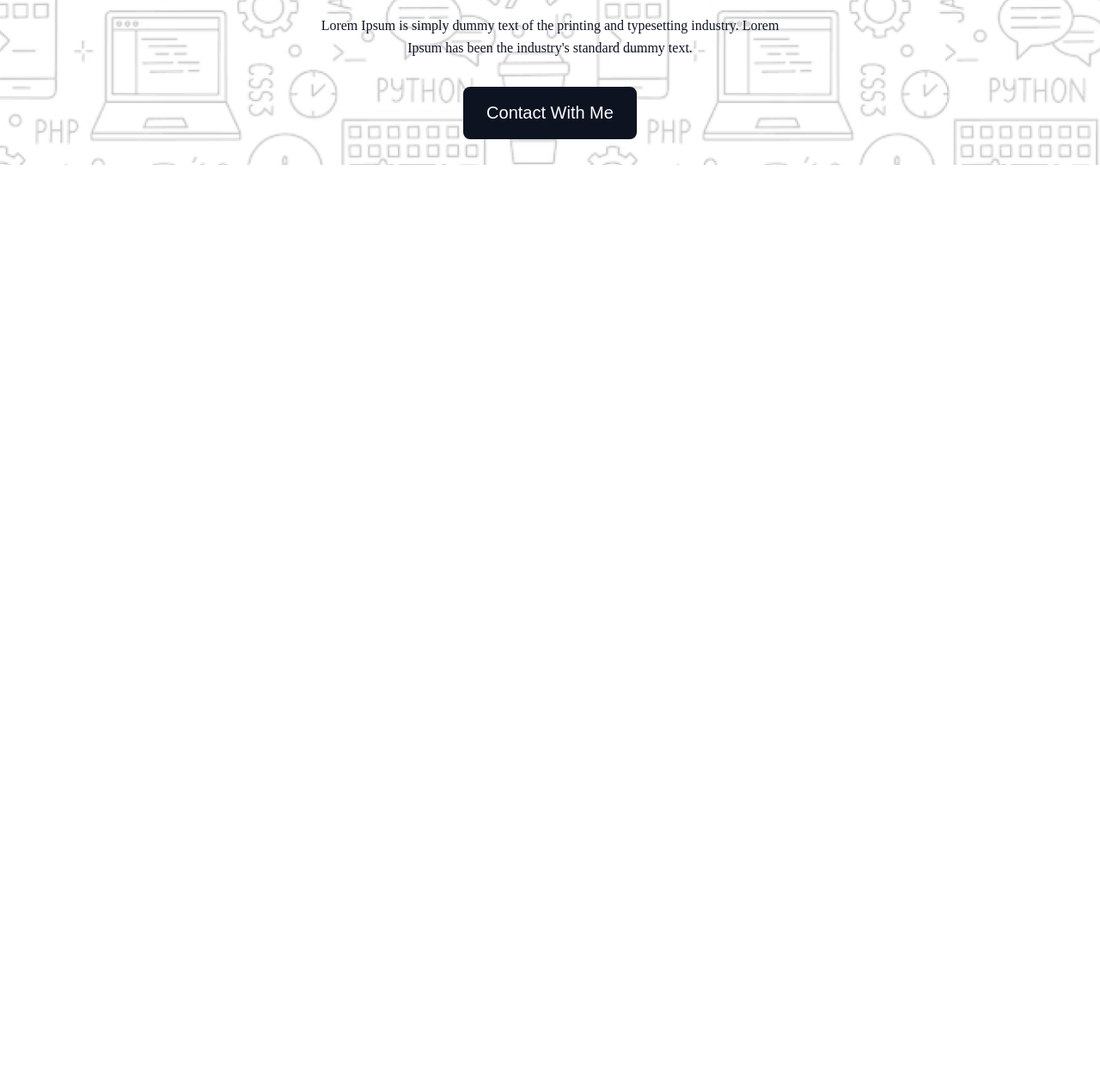
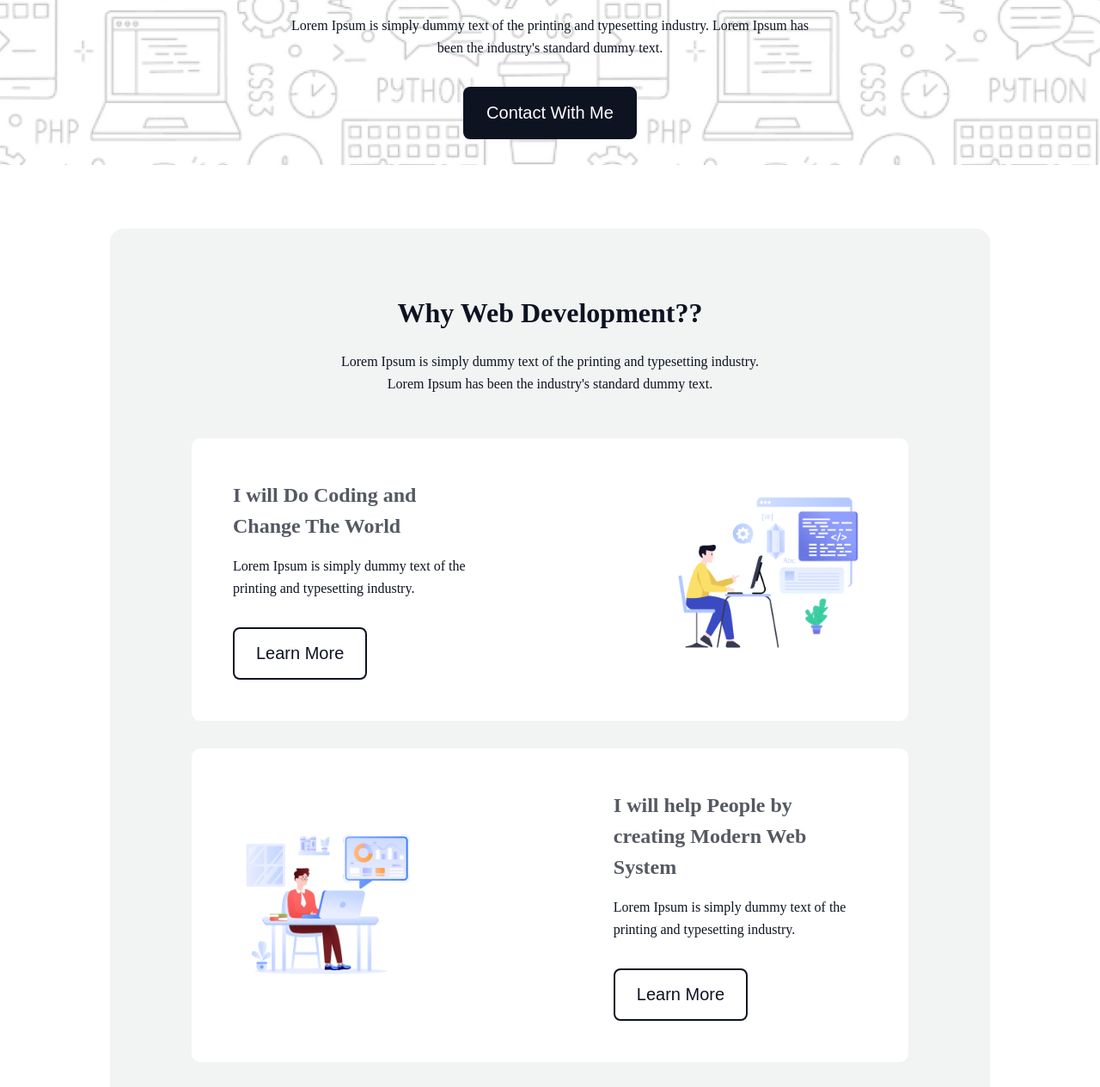
Before and after one commit to borhansiddque/m6-web-dev-portfolio-gias-vai, a plain HTML site: page index.html in a window 1280 px wide. Shown: the part 574-1839 px from the top of the page at 86% size. Before the commit the page ends 800 px from the top, so only its background shows below. Drawn offline with Linux system fonts and the light colour scheme; a web font is replaced by a local one.

Commit message:
Why Web Development Section Done

```diff
--- a/index.html
+++ b/index.html
@@ -32,7 +32,49 @@
         </div>
     </header>
     <main>
-
+        <div class="container">
+            <section class="why-web-development">
+                <div class="section-head">
+                    <h2 class="section-title">Why Web Development??</h2>
+                    <p class="paragraph">Lorem Ipsum is simply dummy text of the printing and typesetting industry. Lorem Ipsum has been the industry's standard dummy text.</p>
+                </div>
+                <div class="web-development-cards-container">
+                    <!-- card 1 -->
+                    <div class="web-development-card">
+                        <div class="web-development-card-content">
+                            <h4>I will Do Coding and Change The World</h4>
+                            <p class="paragraph">Lorem Ipsum is simply dummy text of the printing and typesetting industry.</p>
+                            <button class="btn">Learn More</button>
+                        </div>
+                        <div class="web-development-card-img">
+                            <img src="./assets/dev-1.png" alt="">
+                        </div>
+                    </div>
+                    <!-- card 2 -->
+                    <div class="web-development-card">
+                        <div class="web-development-card-img">
+                            <img src="./assets/dev-2.png" alt="">
+                        </div>
+                        <div class="web-development-card-content">
+                            <h4>I will help People by creating Modern Web System</h4>
+                            <p class="paragraph">Lorem Ipsum is simply dummy text of the printing and typesetting industry.</p>
+                            <button class="btn">Learn More</button>
+                        </div>
+                    </div>
+                    <!-- card 3 -->
+                    <div class="web-development-card">
+                        <div class="web-development-card-content">
+                            <h4>I will Do Coding and Change The World</h4>
+                            <p class="paragraph">Lorem Ipsum is simply dummy text of the printing and typesetting industry.</p>
+                            <button class="btn">Learn More</button>
+                        </div>
+                        <div class="web-development-card-img">
+                            <img src="./assets/dev-3.png" alt="">
+                        </div>
+                    </div>
+                </div>
+            </section>
+        </div>
     </main>
     <footer>
 
--- a/styles/style.css
+++ b/styles/style.css
@@ -41,6 +41,16 @@ a {
     color: #0D1321;
 }
 
+.section-head {
+    text-align: center;
+}
+
+.section-title {
+    font-size: 32px;
+    color: #0D1321;
+    margin-bottom: 25px;
+}
+
 /* Header Section Style Start */
 
 /* Navbar Style */
@@ -70,7 +80,7 @@ nav {
 }
 
 .hero-content-container {
-    width: 55%;
+    width: 60%;
     margin: 0 auto;
 }
 
@@ -99,3 +109,66 @@ nav {
 }
 
 /* Header Section Style End */
+
+/* Main Section Style Start */
+main {
+    padding: 74px 0px;
+}
+
+/* Why Web Development Section */
+.why-web-development {
+    background-color: rgba(13, 19, 33, 0.050);
+    border-radius: 16px;
+    padding: 80px 95px;
+}
+
+.why-web-development .section-head {
+    width: 60%;
+    margin: 0 auto;
+}
+
+.web-development-cards-container {
+    margin-top: 50px;
+    display: flex;
+    flex-direction: column;
+    gap: 32px;
+}
+
+.web-development-card {
+    padding: 48px;
+    background-color: #fff;
+    border-radius: 10px;
+}
+
+.web-development-card {
+    display: flex;
+    align-items: center;
+    justify-content: space-between;
+}
+
+.web-development-card-content {
+    width: 40%;
+}
+
+.web-development-card-content h4 {
+    font-size: 24px;
+    line-height: 36px;
+    color: #0D1321;
+    opacity: 70%;
+}
+
+.web-development-card-content p.paragraph {
+    margin: 16px 0px 32px;
+}
+
+.web-development-card-img {
+    width: 30%;
+    /* height: 240px; */
+}
+
+.web-development-card-img img {
+    width: 100%;
+    /* height: 100%; */
+}
+
+/* Main Section Style End */
```
Also changed, not shown: assets/dev-1.png (renamed from assets/Layer_1.png), assets/dev-2.png (renamed from assets/Group 3.png), assets/dev-3.png (renamed from assets/Group 4.png).
